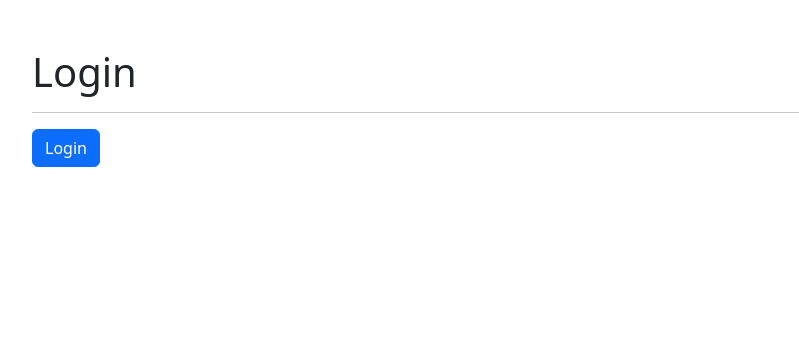
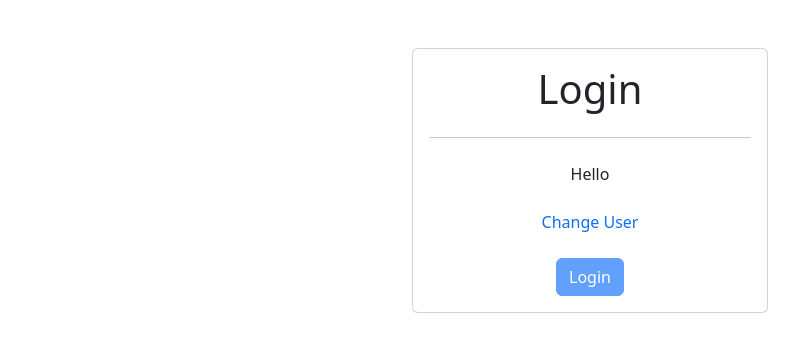
Before and after one commit to MaxiBelli/HEROES-APP, a React (Vite) app: page /login in a window 1280 px wide. Shown: the top 352 px of the page, without its empty margins (50-849 px from the left). Built offline with nearby package versions, Linux system fonts and the light colour scheme.

Commit message:
feat: Remember Last Active User with Last Visited Page

```diff
--- a/src/auth/context/AuthProvider.jsx
+++ b/src/auth/context/AuthProvider.jsx
@@ -1,32 +1,30 @@
-import { useReducer } from "react";
-import { AuthContext } from "./AuthContext";
-import { authReducer } from "./authReducer";
-
-import { types } from "../types/types";
+import { useReducer } from 'react';
+import { AuthContext } from './AuthContext';
+import { authReducer } from './authReducer';
+import { types } from '../types/types';
 
 const init = () => {
-  const user = JSON.parse(localStorage.getItem("user"));
+  const user = JSON.parse(localStorage.getItem('user'));
 
   return {
     logged: !!user,
-    user: user,
+    user: user || null,
   };
 };
 
 export const AuthProvider = ({ children }) => {
-  const [authState, dispatch] = useReducer(authReducer, {}, init);
+  const [authState, dispatch] = useReducer(authReducer, null, init);
 
-  const login = (name = "") => {
-    const user = { id: "ABC", name };
+  const login = (name = '') => {
+    const user = { id: 'ABC', name };
     const action = { type: types.login, payload: user };
 
-    localStorage.setItem("user", JSON.stringify(user));
-
+    localStorage.setItem('user', JSON.stringify(user));
     dispatch(action);
   };
 
   const logout = () => {
-    localStorage.removeItem("user");
+    localStorage.removeItem('user');
     const action = { type: types.logout };
     dispatch(action);
   };
--- a/src/auth/pages/LoginPage.jsx
+++ b/src/auth/pages/LoginPage.jsx
@@ -1,25 +1,95 @@
+import React, { useContext, useState, useEffect } from "react";
 import { useNavigate } from "react-router-dom";
-import { useContext } from "react";
-import { AuthContext } from "../context";
+import { AuthContext } from "../context/AuthContext";
 
 export const LoginPage = () => {
-  const { login } = useContext(AuthContext);
+  const { login, logged } = useContext(AuthContext);
   const navigate = useNavigate();
+  const [lastUser, setLastUser] = useState("");
+  const [showChangeUser, setShowChangeUser] = useState(false);
+  const [username, setUsername] = useState(false);
+
+  useEffect(() => {
+    const lastUser = localStorage.getItem("lastUser");
+    if (lastUser) {
+      setLastUser(JSON.parse(lastUser));
+    }
+    setShowChangeUser(true);
+  }, []);
 
   const onLogin = () => {
-    login("Maxiiliano");
-    navigate("/", {
-      replace: true,
-    });
+    const lastPath = localStorage.getItem("lastPath") || "/";
+    login(lastUser);
+
+    setTimeout(() => {
+      navigate(lastPath, { replace: true });
+    }, 0);
+
+    localStorage.setItem("lastUser", JSON.stringify(lastUser));
+    setUsername(false);
+  };
+
+  const onChangeUser = () => {
+    setLastUser("");
+    localStorage.removeItem("lastUser");
+    localStorage.removeItem("lastPath");
+    setUsername(true);
+  };
+
+  const handleUsernameChange = (e) => {
+    if (username) {
+      setLastUser(e.target.value);
+    }
   };
 
   return (
-    <div className="container mt-5">
-      <h1>Login</h1>
-      <hr />
-      <button className="btn btn-primary" onClick={onLogin}>
-        Login
-      </button>
+    <div className="login-page">
+      <div className="container mt-5">
+        <div className="login-page">
+          <div className="row justify-content-center">
+            <div className="col-lg-4 col-md-6 col-sm-8">
+              <div className="card">
+                <div className="card-body">
+                  <h1 className="card-title text-center mb-4">Login</h1>
+                  <hr className="mb-4" />
+                  <div className="mb-4">
+                    {username ? (
+                      <input
+                        type="text"
+                        className="form-control"
+                        placeholder="Enter username"
+                        value={lastUser}
+                        onChange={handleUsernameChange}
+                      />
+                    ) : (
+                      <p className="text-center">
+                        <span className="hello-text">Hello</span>{" "}
+                        <strong className="username-text">{lastUser}</strong>
+                      </p>
+                    )}
+                  </div>
+                  {showChangeUser && (
+                    <p className="text-center mb-4" onClick={onChangeUser}>
+                      <a href="#!" className="text-decoration-none">
+                        Change User
+                      </a>
+                    </p>
+                  )}
+                  <div className="text-center">
+                    <button
+                      className="btn btn-primary"
+                      onClick={onLogin}
+                      disabled={logged || !lastUser}
+                    >
+                      Login
+                    </button>
+                  </div>
+                </div>
+              </div>
+            </div>
+          </div>
+        </div>
+      </div>
     </div>
   );
 };
--- a/src/heroes/components/HeroList.jsx
+++ b/src/heroes/components/HeroList.jsx
@@ -13,7 +13,7 @@ export const HeroList = ({ publisher }) => {
   heroes.sort((a, b) => a.superhero.localeCompare(b.superhero));
 
   return (
-    <div className="row rows-cols-1 row-cols-md-3 g-3">
+    <div className="row rows-cols-1 row-cols-md-3 g-2">
       {heroes.map((hero) => (
         <HeroCard key={hero.id} hero={hero} showPublisher={showPublisher} />
       ))}
--- a/src/router/AppRouter.jsx
+++ b/src/router/AppRouter.jsx
@@ -1,17 +1,30 @@
-import { Navigate, Route, Routes } from "react-router-dom";
+import { Route, Routes } from "react-router-dom";
 
 import { HeroesRoutes } from "../heroes";
 import { LoginPage } from "../auth";
-
+import { PrivateRoute } from "./PrivateRoute";
+import { PublicRoute } from "./PublicRoute";
 
 export const AppRouter = () => {
   return (
     <>
-
       <Routes>
-        <Route path="login" element={<LoginPage />} />
-
-        <Route path="/*" element={<HeroesRoutes />} />
+        <Route
+          path="login/*"
+          element={
+            <PublicRoute>
+              <Routes>
+                <Route path="/*" element={<LoginPage />} />
+              </Routes>
+            </PublicRoute>
+          }/>
+        <Route
+          path="/*"
+          element={
+            <PrivateRoute>
+              <HeroesRoutes />
+            </PrivateRoute>
+          }/>
       </Routes>
     </>
   );
--- /dev/null
+++ b/src/router/PrivateRoute.jsx
@@ -0,0 +1,19 @@
+import { useContext } from 'react';
+import { Navigate, useLocation } from 'react-router-dom';
+
+import { AuthContext } from '../auth';
+
+
+export const PrivateRoute = ({ children }) => {
+    const { logged } = useContext( AuthContext );
+    const { pathname, search } = useLocation();
+
+    if (logged) {
+        const lastPath = pathname + search;
+        localStorage.setItem('lastPath', lastPath );
+    }
+
+    return (logged)
+        ? children
+        : <Navigate to="/login" />
+}
--- /dev/null
+++ b/src/router/PublicRoute.jsx
@@ -0,0 +1,10 @@
+import { useContext } from "react";
+import { Navigate } from "react-router-dom";
+
+import { AuthContext } from "../auth";
+
+export const PublicRoute = ({ children }) => {
+  const { logged } = useContext(AuthContext);
+
+  return !logged ? children : <Navigate to="/marvel" />;
+};
```
